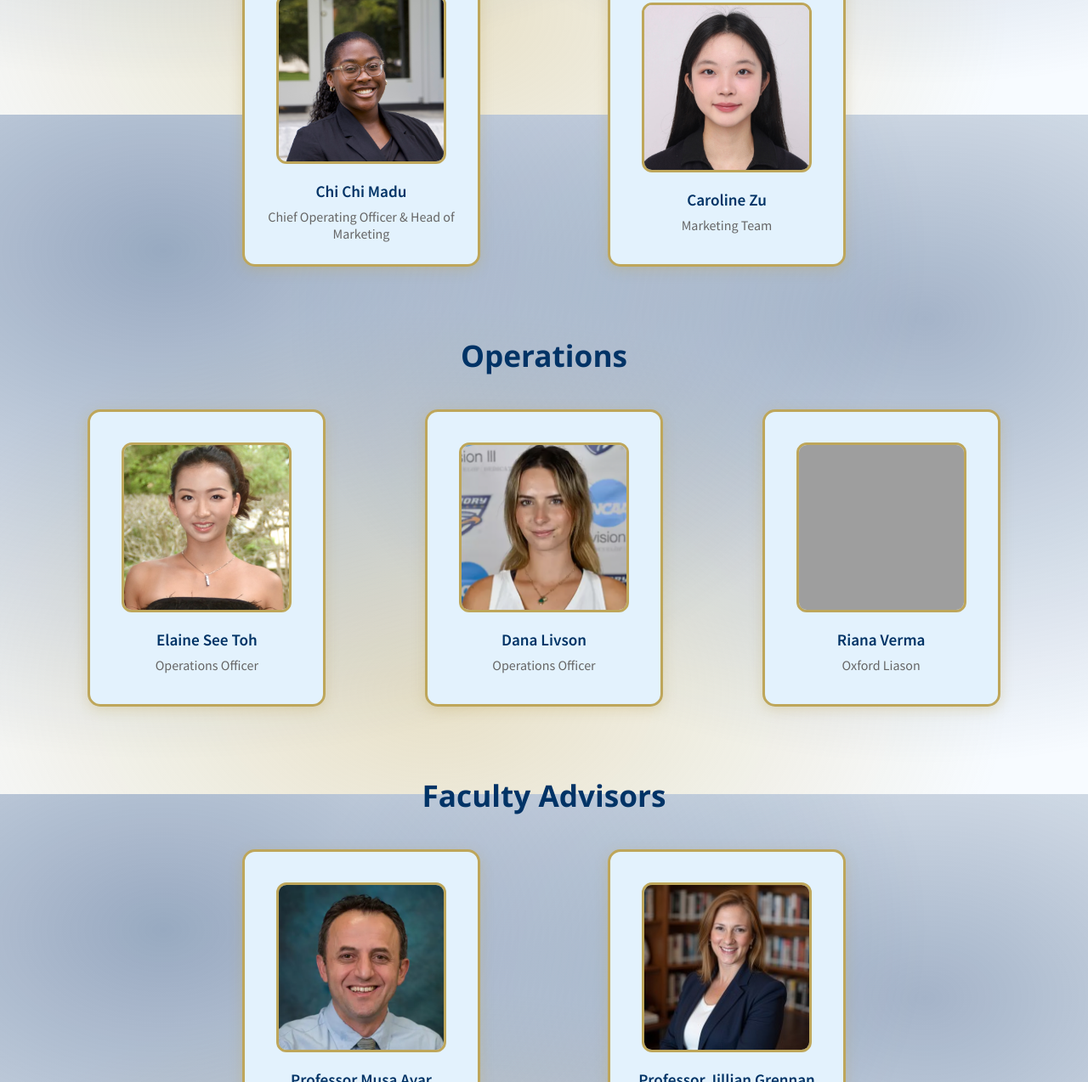
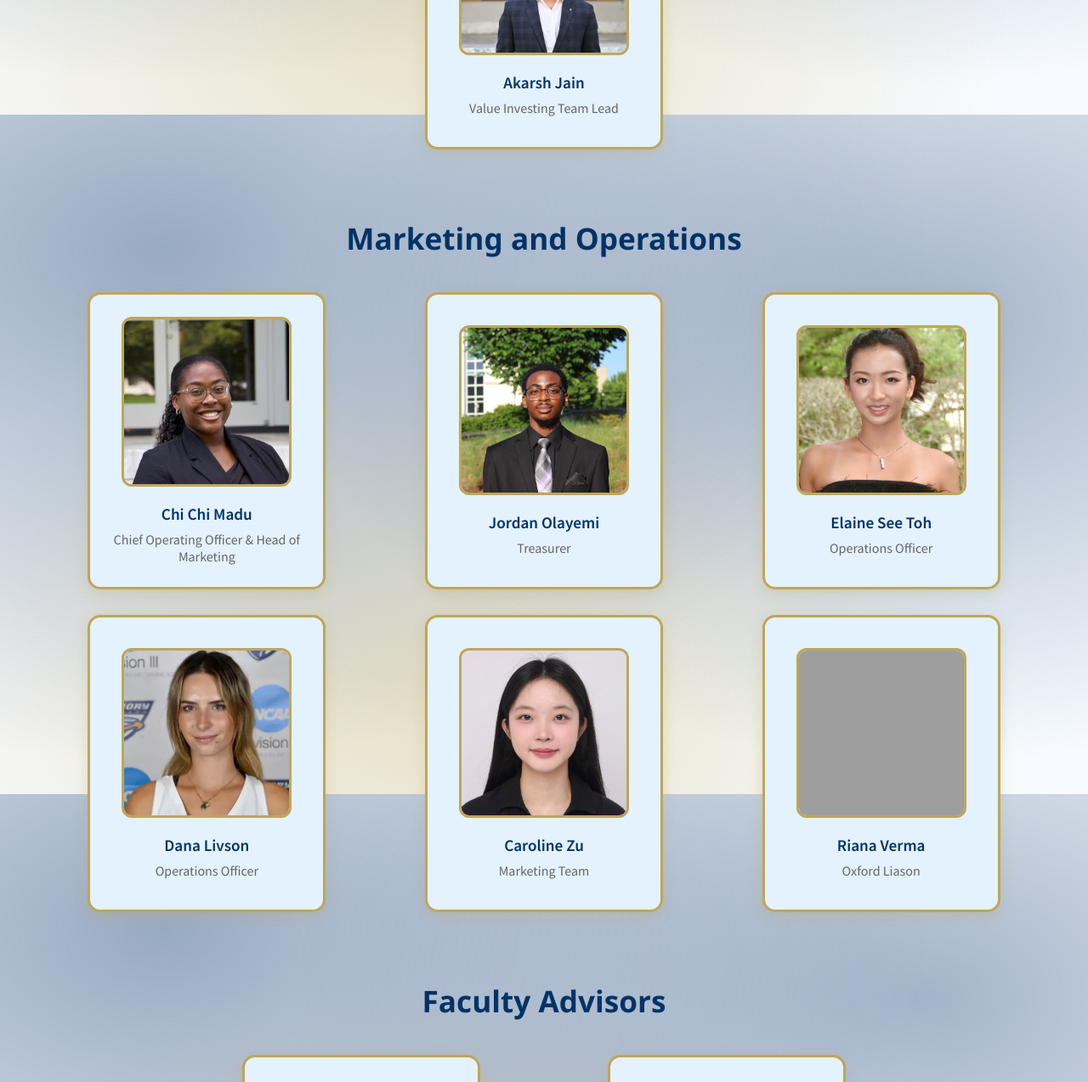
Before and after one commit to AldenCompSci/EEIF_Website, a plain HTML site: page Pages/leadership.html in a window 1280 px wide. Shown: the part 2265-3539 px from the top of the page at 85% size. Drawn offline with Linux system fonts and the light colour scheme; grey boxes are pictures that could not be loaded.

Commit message:
Jordan and Andrew leadership cards

```diff
--- a/Pages/leadership.html
+++ b/Pages/leadership.html
@@ -390,6 +390,13 @@
                     <div class="leadership-name">Veer Malhan</div>
                     <div class="leadership-title-text">Market News Lead</div>
                 </a>
+
+                <!-- Andrew -->
+                <a href="https://www.linkedin.com/in/andrewshawn/" class="leadership-card" target="_blank" rel="noopener noreferrer">
+                    <img src="../Leadership_Headshots/Headshot Sep 18 2025 - Andrew Shawn.jpg" alt="Andrew Shawn" class="leadership-image">
+                    <div class="leadership-name">Andrew Shawn</div>
+                    <div class="leadership-title-text">Project Team Lead</div>
+                </a>
             </div>
 
             <!-- Investments Section -->
@@ -424,9 +431,9 @@
                 </a>
             </div>
 
-            <!-- Marketing Section -->
-            <h2 class="section-title">Marketing</h2>
-            <div class="faculty-grid">
+            <!-- Marketing and Operations Section -->
+            <h2 class="section-title">Marketing and Operations</h2>
+            <div class="leadership-grid">
                 <!-- Chi Chi -->
                 <a href="https://www.linkedin.com/in/chinememmamadu" class="leadership-card" target="_blank" rel="noopener noreferrer">
                     <img src="../Leadership_Headshots/Chi Chi Madu Headshot - Chinememma Madu.jpg" alt="Chinememma Madu" class="leadership-image">
@@ -434,16 +441,13 @@
                     <div class="leadership-title-text">Chief Operating Officer & Head of Marketing</div>
                 </a>
 
-                <a href="https://www.linkedin.com/in/caroline-zu-jialin" class="leadership-card" target="_blank" rel="noopener noreferrer">
-                    <img src="../Leadership_Headshots/WechatIMG13 - Caroline Zu.jpg" alt="Caroline Zu" class="leadership-image">
-                    <div class="leadership-name">Caroline Zu</div>
-                    <div class="leadership-title-text">Marketing Team</div>
+                <!-- Jordan -->
+                <a href="https://www.linkedin.com/in/jordanolayemi/" class="leadership-card" target="_blank" rel="noopener noreferrer">
+                    <img src="../Leadership_Headshots/Headshot 2 - Jordan.JPG" alt="Jordan Olayemi" class="leadership-image">
+                    <div class="leadership-name">Jordan Olayemi</div>
+                    <div class="leadership-title-text">Treasurer</div>
                 </a>
-            </div>
 
-            <!-- Operations Section -->
-            <h2 class="section-title">Operations</h2>
-            <div class="leadership-grid">
                 <a href="https://www.linkedin.com/in/elaineseetoh/" class="leadership-card" target="_blank" rel="noopener noreferrer">
                     <img src="../Leadership_Headshots/DSC_3601 (7) - Elaine See Toh.jpeg" alt="Elaine See Toh" class="leadership-image">
                     <div class="leadership-name">Elaine See Toh</div>
@@ -454,6 +458,12 @@
                     <img src="../Leadership_Headshots/Screen Shot 2025-09-02 at 9.40.43 PM - Daniela Livson.png" alt="Daniela Livson" class="leadership-image">
                     <div class="leadership-name">Dana Livson</div>
                     <div class="leadership-title-text">Operations Officer</div>
+                </a>
+
+                <a href="https://www.linkedin.com/in/caroline-zu-jialin" class="leadership-card" target="_blank" rel="noopener noreferrer">
+                    <img src="../Leadership_Headshots/WechatIMG13 - Caroline Zu.jpg" alt="Caroline Zu" class="leadership-image">
+                    <div class="leadership-name">Caroline Zu</div>
+                    <div class="leadership-title-text">Marketing Team</div>
                 </a>
 
                 <!-- Riana -->
```
Also changed, not shown: Leadership_Headshots/Headshot 2 - Jordan.JPG (added), Leadership_Headshots/Headshot Sep 18 2025 - Andrew Shawn.jpg (added).
